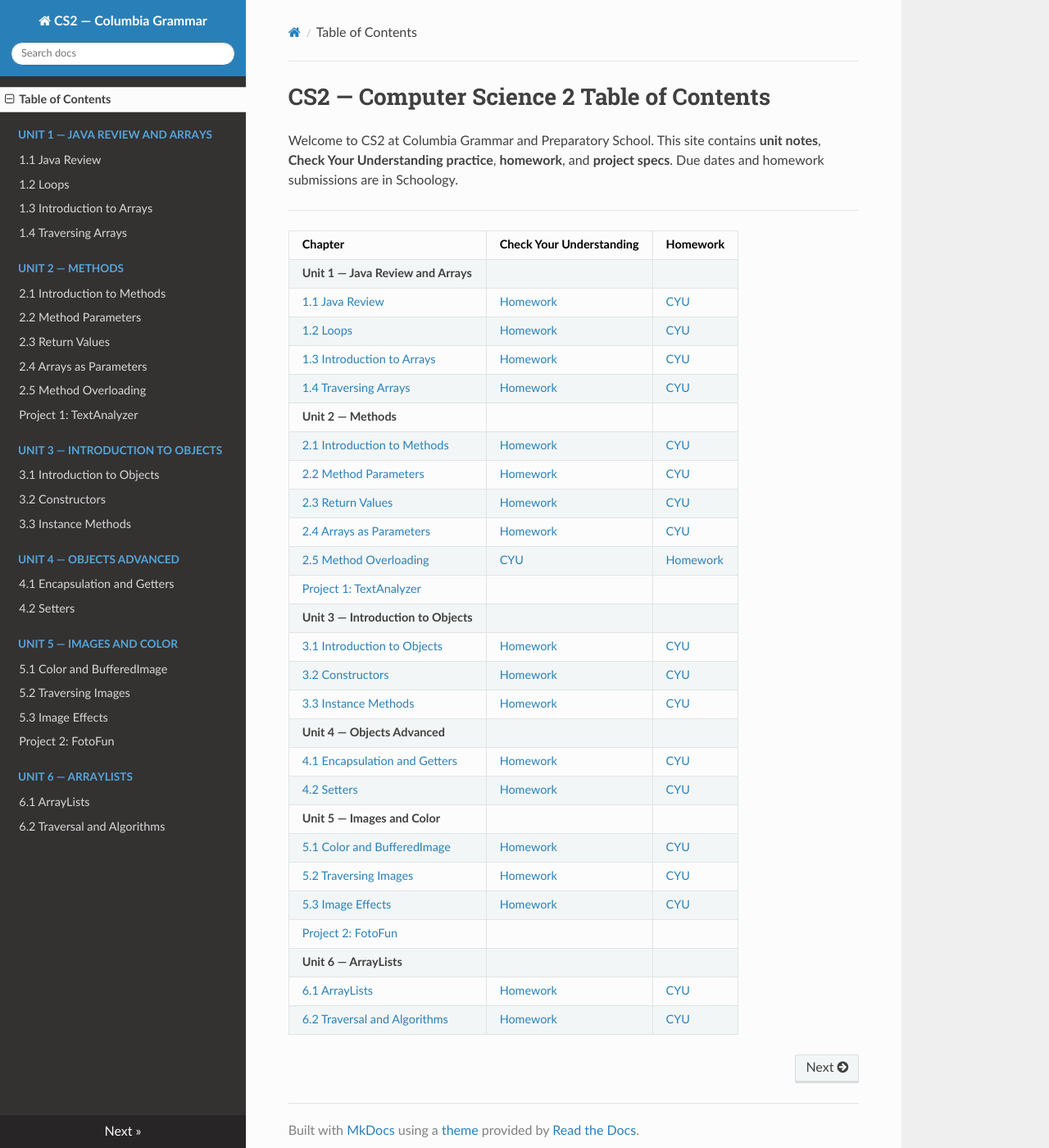
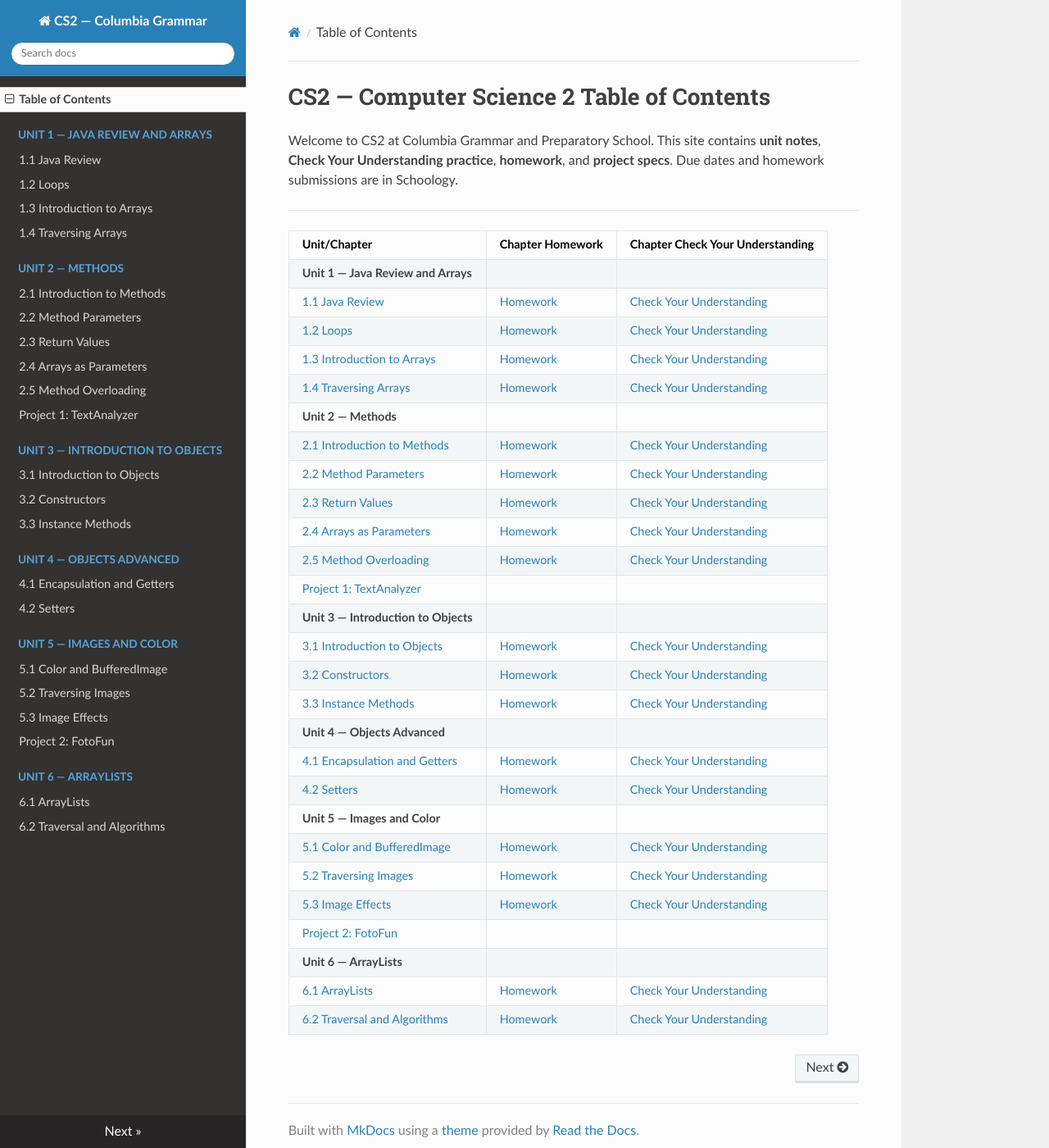
Before and after one commit to kjergens/cs2-site, an MkDocs documentation site: the page built from docs/index.md, in a window 1280 px wide and 1400 px high. Shown: the whole window at 82% size. Built offline with MkDocs 1.6.1, drawn with Linux system fonts in a browser that asks for light colours; nearby versions of some CDN libraries.

Commit message:
fixed CYU and HW cols

```diff
--- a/docs/index.md
+++ b/docs/index.md
@@ -4,32 +4,32 @@ Welcome to CS2 at Columbia Grammar and Preparatory School. This site contains **
 
 ---
 
-| Chapter | Check Your Understanding | Homework |
+| Unit/Chapter | Chapter Homework | Chapter Check Your Understanding
 |---|---|---|
 | **Unit 1 — Java Review and Arrays**| | |
-| [1.1 Java Review](unit1/notes_01_java_review.md) | [Homework](unit1/notes_01_java_review.md#homework-1-java-review) | [CYU](unit1/notes_01_java_review.md#check-your-understanding) |
-| [1.2 Loops](unit1/notes_02_loops.md) | [Homework](unit1/notes_02_loops.md#homework-2-loops-review) | [CYU](unit1/notes_02_loops.md#check-your-understanding) |
-| [1.3 Introduction to Arrays](unit1/notes_03_arrays.md) | [Homework](unit1/notes_03_arrays.md#homework-3-arrays) | [CYU](unit1/notes_03_arrays.md#check-your-understanding) |
-| [1.4 Traversing Arrays](unit1/notes_04_traversing_arrays.md) | [Homework](unit1/notes_04_traversing_arrays.md#homework-4-arrays-and-loops) | [CYU](unit1/notes_04_traversing_arrays.md#check-your-understanding) |
+| [1.1 Java Review](unit1/notes_01_java_review.md) | [Homework](unit1/notes_01_java_review.md#homework-1-java-review) | [Check Your Understanding](unit1/notes_01_java_review.md#check-your-understanding) |
+| [1.2 Loops](unit1/notes_02_loops.md) | [Homework](unit1/notes_02_loops.md#homework-2-loops-review) | [Check Your Understanding](unit1/notes_02_loops.md#check-your-understanding) |
+| [1.3 Introduction to Arrays](unit1/notes_03_arrays.md) | [Homework](unit1/notes_03_arrays.md#homework-3-arrays) | [Check Your Understanding](unit1/notes_03_arrays.md#check-your-understanding) |
+| [1.4 Traversing Arrays](unit1/notes_04_traversing_arrays.md) | [Homework](unit1/notes_04_traversing_arrays.md#homework-4-arrays-and-loops) | [Check Your Understanding](unit1/notes_04_traversing_arrays.md#check-your-understanding) |
 | **Unit 2 — Methods** | | |
-| [2.1 Introduction to Methods](unit2/notes_01_methods.md) | [Homework](unit2/notes_01_methods.md#homework-5-introduction-to-methods) | [CYU](unit2/notes_01_methods.md#check-your-understanding) |
-| [2.2 Method Parameters](unit2/notes_02_method_parameters.md) | [Homework](unit2/notes_02_method_parameters.md#homework-6-method-parameters) | [CYU](unit2/notes_02_method_parameters.md#check-your-understanding) |
-| [2.3 Return Values](unit2/notes_03_return_values.md) | [Homework](unit2/notes_03_return_values.md#homework-7-return-values) | [CYU](unit2/notes_03_return_values.md#check-your-understanding) |
-| [2.4 Arrays as Parameters](unit2/notes_04_arrays_as_parameters.md) | [Homework](unit2/notes_04_arrays_as_parameters.md#homework-8-arrays-as-parameters) | [CYU](unit2/notes_04_arrays_as_parameters.md#check-your-understanding) |
-| [2.5 Method Overloading](unit2/notes_05_method_overloading.md) | [CYU](unit2/notes_05_method_overloading.md#check-your-understanding) | [Homework](unit2/notes_05_method_overloading.md#homework-9-method-overloading) |
+| [2.1 Introduction to Methods](unit2/notes_01_methods.md) | [Homework](unit2/notes_01_methods.md#homework-5-introduction-to-methods) | [Check Your Understanding](unit2/notes_01_methods.md#check-your-understanding) |
+| [2.2 Method Parameters](unit2/notes_02_method_parameters.md) | [Homework](unit2/notes_02_method_parameters.md#homework-6-method-parameters) | [Check Your Understanding](unit2/notes_02_method_parameters.md#check-your-understanding) |
+| [2.3 Return Values](unit2/notes_03_return_values.md) | [Homework](unit2/notes_03_return_values.md#homework-7-return-values) | [Check Your Understanding](unit2/notes_03_return_values.md#check-your-understanding) |
+| [2.4 Arrays as Parameters](unit2/notes_04_arrays_as_parameters.md) | [Homework](unit2/notes_04_arrays_as_parameters.md#homework-8-arrays-as-parameters) | [Check Your Understanding](unit2/notes_04_arrays_as_parameters.md#check-your-understanding) |
+| [2.5 Method Overloading](unit2/notes_05_method_overloading.md) | [Homework](unit2/notes_05_method_overloading.md#homework-9-method-overloading) | [Check Your Understanding](unit2/notes_05_method_overloading.md#check-your-understanding)  |
 | [Project 1: TextAnalyzer](unit2/project1.md) | | |
 | **Unit 3 — Introduction to Objects**| | |
-| [3.1 Introduction to Objects](unit3/notes_01_intro_to_objects.md) | [Homework](unit3/notes_01_intro_to_objects.md#homework-10-introduction-to-objects) | [CYU](unit3/notes_01_intro_to_objects.md#check-your-understanding) |
-| [3.2 Constructors](unit3/notes_02_constructors.md) | [Homework](unit3/notes_02_constructors.md#homework-11-constructors) | [CYU](unit3/notes_02_constructors.md#check-your-understanding) |
-| [3.3 Instance Methods](unit3/notes_03_instance_methods.md) | [Homework](unit3/notes_03_instance_methods.md#homework-12-instance-methods) | [CYU](unit3/notes_03_instance_methods.md#check-your-understanding) |
+| [3.1 Introduction to Objects](unit3/notes_01_intro_to_objects.md) | [Homework](unit3/notes_01_intro_to_objects.md#homework-10-introduction-to-objects) | [Check Your Understanding](unit3/notes_01_intro_to_objects.md#check-your-understanding) |
+| [3.2 Constructors](unit3/notes_02_constructors.md) | [Homework](unit3/notes_02_constructors.md#homework-11-constructors) | [Check Your Understanding](unit3/notes_02_constructors.md#check-your-understanding) |
+| [3.3 Instance Methods](unit3/notes_03_instance_methods.md) | [Homework](unit3/notes_03_instance_methods.md#homework-12-instance-methods) | [Check Your Understanding](unit3/notes_03_instance_methods.md#check-your-understanding) |
 | **Unit 4 — Objects Advanced**| | |
-| [4.1 Encapsulation and Getters](unit4/notes_01_encapsulation.md) | [Homework](unit4/notes_01_encapsulation.md#homework-13-private-fields-and-getters) | [CYU](unit4/notes_01_encapsulation.md#check-your-understanding) |
-| [4.2 Setters](unit4/notes_02_getters_setters.md) | [Homework](unit4/notes_02_getters_setters.md#homework-14-setters) | [CYU](unit4/notes_02_getters_setters.md#check-your-understanding) |
+| [4.1 Encapsulation and Getters](unit4/notes_01_encapsulation.md) | [Homework](unit4/notes_01_encapsulation.md#homework-13-private-fields-and-getters) | [Check Your Understanding](unit4/notes_01_encapsulation.md#check-your-understanding) |
+| [4.2 Setters](unit4/notes_02_getters_setters.md) | [Homework](unit4/notes_02_getters_setters.md#homework-14-setters) | [Check Your Understanding](unit4/notes_02_getters_setters.md#check-your-understanding) |
 | **Unit 5 — Images and Color**| | |
-| [5.1 Color and BufferedImage](unit5/notes_01_color_and_bufferedimage.md) |[Homework](unit5/notes_01_color_and_bufferedimage.md#homework-15-color-and-images) | [CYU](unit5/notes_01_color_and_bufferedimage.md#check-your-understanding) |
-| [5.2 Traversing Images](unit5/notes_02_traversing_images.md) | [Homework](unit5/notes_02_traversing_images.md#homework-16-traversing-a-bufferedimage) | [CYU](unit5/notes_02_traversing_images.md#check-your-understanding)  |
-| [5.3 Image Effects](unit5/notes_03_image_effects.md) | [Homework](unit5/notes_03_image_effects.md#homework-17-image-transformation-brightness) | [CYU](unit5/notes_03_image_effects.md#check-your-understanding) |
+| [5.1 Color and BufferedImage](unit5/notes_01_color_and_bufferedimage.md) |[Homework](unit5/notes_01_color_and_bufferedimage.md#homework-15-color-and-images) | [Check Your Understanding](unit5/notes_01_color_and_bufferedimage.md#check-your-understanding) |
+| [5.2 Traversing Images](unit5/notes_02_traversing_images.md) | [Homework](unit5/notes_02_traversing_images.md#homework-16-traversing-a-bufferedimage) | [Check Your Understanding](unit5/notes_02_traversing_images.md#check-your-understanding)  |
+| [5.3 Image Effects](unit5/notes_03_image_effects.md) | [Homework](unit5/notes_03_image_effects.md#homework-17-image-transformation-brightness) | [Check Your Understanding](unit5/notes_03_image_effects.md#check-your-understanding) |
 | [Project 2: FotoFun](unit5/project2.md) | | |
 | **Unit 6 — ArrayLists**| | |
-| [6.1 ArrayLists](unit6/notes_01_arraylists.md) | [Homework](unit6/notes_01_arraylists.md#homework-18-arraylists) | [CYU](unit6/notes_01_arraylists.md#check-your-understanding) |
-| [6.2 Traversal and Algorithms](unit6/notes_02_arraylist_traversal.md) | [Homework](unit6/notes_02_arraylist_traversal.md#homework-19-arraylists-and-loops) | [CYU](unit6/notes_02_arraylist_traversal.md#check-your-understanding) |
+| [6.1 ArrayLists](unit6/notes_01_arraylists.md) | [Homework](unit6/notes_01_arraylists.md#homework-18-arraylists) | [Check Your Understanding](unit6/notes_01_arraylists.md#check-your-understanding) |
+| [6.2 Traversal and Algorithms](unit6/notes_02_arraylist_traversal.md) | [Homework](unit6/notes_02_arraylist_traversal.md#homework-19-arraylists-and-loops) | [Check Your Understanding](unit6/notes_02_arraylist_traversal.md#check-your-understanding) |
```
